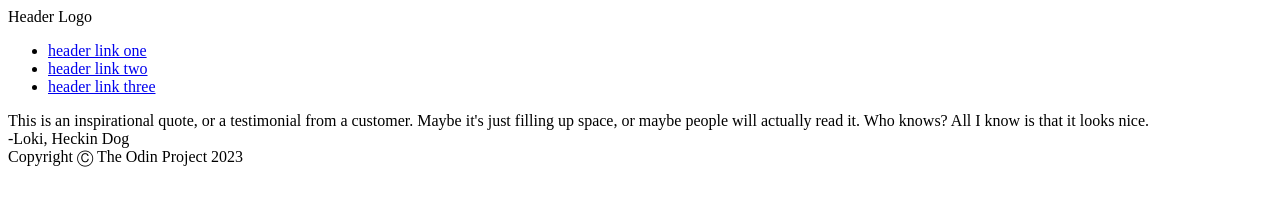
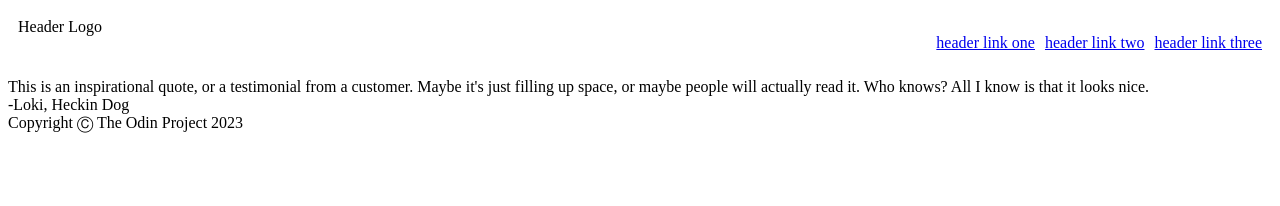
Before and after one commit to ConorMacFadden/OdinFlexLandingPage, a plain HTML site: page index.html in a window 1280 px wide. Drawn offline with Linux system fonts and the light colour scheme.

Commit message:
Added css to index.

```diff
--- a/index.html
+++ b/index.html
@@ -5,6 +5,7 @@
     <meta http-equiv="X-UA-Compatible" content="IE=edge">
     <meta name="viewport" content="width=device-width, initial-scale=1.0">
     <title>Landing Page</title>
+    <link rel="stylesheet" href="./styles.css">
 </head>
 <body>
     <div class="header">
--- a/styles.css
+++ b/styles.css
@@ -0,0 +1,11 @@
+.header {
+    padding: 10px;
+    display: flex;
+    justify-content: space-between;
+}
+
+.header-links {
+    display: flex;
+    list-style: none;
+    gap: 10px;
+}
```
